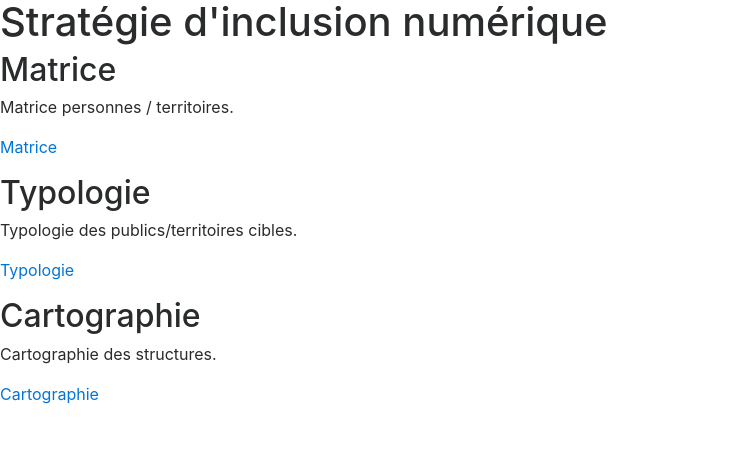
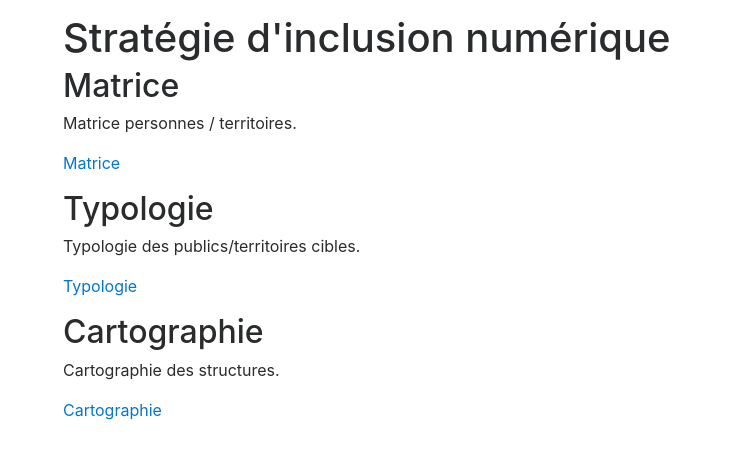
Before and after one commit to SocieteNumerique/societenumerique.github.io-old, a Jekyll site: the page built from index.html, in a window 1280 px wide. Shown: the top 459 px of the page, without its empty margins (0-732 px from the left). Built offline with Jekyll 4.4.1, drawn with Linux system fonts in a browser that asks for light colours; nearby versions of some CDN libraries.

Commit message:
Update default.html

```diff
--- a/_layouts/default.html
+++ b/_layouts/default.html
@@ -5,8 +5,8 @@
 
   <body>
 
-    <div class="page-content">
-      <div class="wrapper">
+    <div class="container-fluid">
+      <div class="col-12 col-md-9 col-xl-8 py-md-3 pl-md-5">
         {{ content }}
       </div>
     </div>
```
